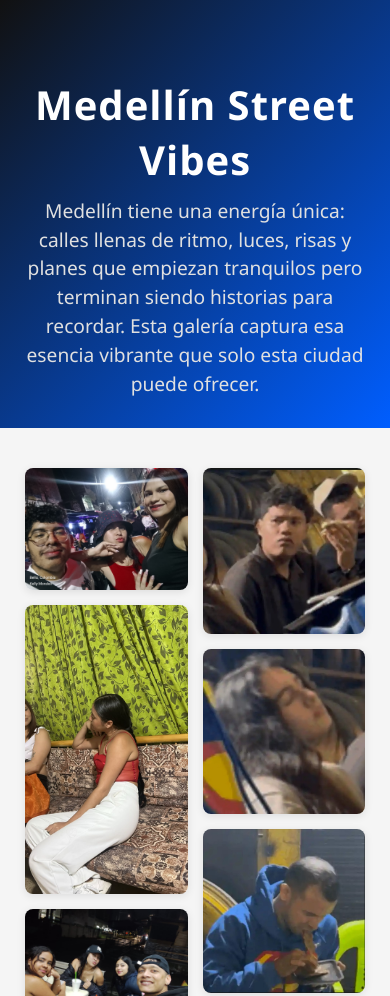
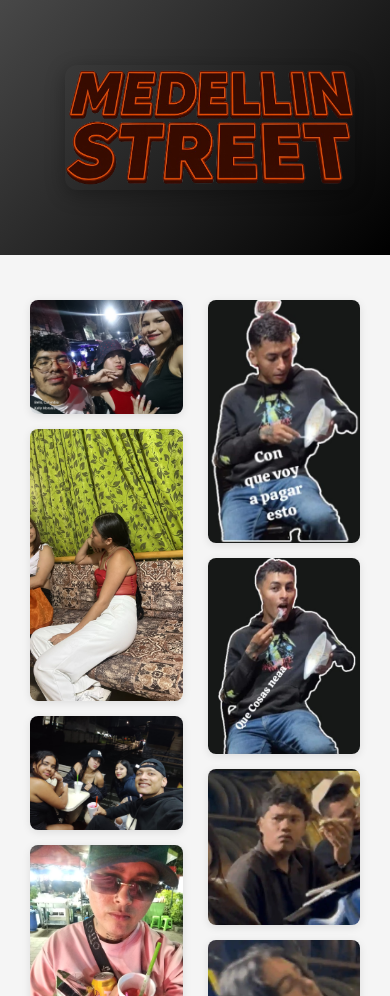
Before and after one commit to dacanasva/Medellin-stret, a plain HTML site: page index.html in a window 390 px wide. Shown: the top 996 px of the page. Drawn offline with Linux system fonts and the light colour scheme.

Commit message:
mejorado

```diff
--- a/index.html
+++ b/index.html
@@ -4,6 +4,7 @@
 <head>
   <meta charset="UTF-8">
   <meta name="viewport" content="width=device-width, initial-scale=1.0">
+  <link rel="shortcut icon" href="contenido/MEDELLIN STREET-logo.png" type="image/x-icon">
   <title>Medellín Street Vibes</title>
   <style>
     /* ===== Estilos generales ===== */
@@ -91,7 +92,7 @@
     }
 
     footer span {
-      color: #0e6cfb;
+      color: #ff0000;
       font-weight: bold;
     }
 
@@ -110,7 +111,8 @@
 
     @media (max-width: 480px) {
       .galeria-wrapper {
-    max-height: 1500px; /* ajusta a lo que visualmente te parezca razonable */
+        max-height: 1500px;
+        /* ajusta a lo que visualmente te parezca razonable */
         overflow: hidden;
         position: relative;
       }
@@ -119,7 +121,7 @@
         display: block;
         text-align: center;
         margin: 20px auto;
-    background: #005eff;
+        background: #000000;
         color: white;
         padding: 12px 24px;
         border-radius: 8px;
@@ -128,22 +130,105 @@
       }
     }
 
+
+
+
+
+    /* ===== Header actualizado con imagen ===== */
+    header {
+      background: linear-gradient(135deg, #484848, #000000);
+      color: #fff;
+      padding: 0;
+      text-align: center;
+    }
+
+    .header-contenido {
+      display: flex;
+      flex-direction: row;
+      align-items: center;
+      justify-content: center;
+      flex-wrap: wrap;
+      padding: 50px;
+      max-width: 1200px;
+      margin: auto;
+    }
+
+    .header-img {
+      max-width: 400px;
+      width: 100%;
+      height: auto;
+      border-radius: 12px;
+      box-shadow: 0 5px 20px rgba(0, 0, 0, 0.3);
+      margin: 15px;
+    }
+
+    /* ===== Responsive ajustes header ===== */
+    @media (max-width: 768px) {
+      .header-contenido {
+        flex-direction: column;
+        text-align: center;
+      }
+
+      .header-texto {
+        text-align: center;
+      }
+    }
+
+
+
+    .item {
+      display: inline-block;
+      margin: 5px;
+    }
+
+    #pagination {
+      text-align: center;
+      margin-top: 20px;
+    }
+
+    #pagination button {
+      margin: 2px;
+      padding: 5px 10px;
+      border: none;
+      background-color: #ddd;
+      cursor: pointer;
+    }
+
+    #pagination button.active {
+      background-color: #333;
+      color: white;
+    }
   </style>
 </head>
 
 <body>
   <!-- ===== Encabezado ===== -->
   <header>
-    <h1>Medellín Street Vibes</h1>
-    <p>Medellín tiene una energía única: calles llenas de ritmo, luces, risas y planes que empiezan tranquilos pero
-      terminan siendo historias para recordar.
-      Esta galería captura esa esencia vibrante que solo esta ciudad puede ofrecer.</p>
+    <div class="header-contenido">
+      <img src="contenido/MEDELLIN STREET-logo.png" alt="Medellín Street Vibes" class="header-img">
+    </div>
   </header>
 
+
   <!-- ===== Galería ===== -->
-  <section class="galeria-wrapper"></section>
-  <section class="galeria" id="galeria">
-    <!-- === Imágenes === -->
+  <section class="galeria-wrapper">
+    <section class="galeria" id="galeria"></section>
+    <div id="pagination"></div>
+  </section>
+
+
+  <!-- ===== Footer ===== -->
+  <footer>
+    <p><span>Porque Medellín Street nunca decepciona:</span> cada vez que dicen “plan tranqui”,
+      termina siendo todo menos tranqui. Y así nos gusta.</p>
+  </footer>
+
+  <script>
+    // Cantidad de ítems por página
+    const ITEMS_PER_PAGE = 50;
+
+    // Lista de todos los elementos (img y video)
+    const itemsHTML = `
       <div class="item"><img src="contenido/M1.jpeg" alt="Foto 1" loading="lazy"></div>
     <div class="item"><img src="contenido/M2.jpeg" alt="Foto 2" loading="lazy"></div>
     <div class="item"><img src="contenido/M3.jpeg" alt="Foto 3" loading="lazy"></div>
@@ -178,9 +263,7 @@
     <div class="item"><img src="contenido/M32.jpeg" alt="Foto 32" loading="lazy"></div>
     <div class="item"><img src="contenido/M33.jpeg" alt="Foto 33" loading="lazy"></div>
     <div class="item"><img src="contenido/M34.jpeg" alt="Foto 34" loading="lazy"></div>
-
-
-    <!-- === Videos === -->
+    <!-- Agrega aquí el resto de las imágenes y videos -->
     <div class="item"><video autoplay muted loop playsinline controls poster="contenido/V1.mp4">
         <source src="contenido/V1.mp4" type="video/mp4">
       </video></div>
@@ -247,26 +330,54 @@
     <div class="item"><video autoplay muted loop playsinline controls poster="contenido/V23.mp4">
         <source src="contenido/V22.mp4" type="video/mp4">
       </video></div>
-    <div class="item"><video autoplay muted loop playsinline controls poster="contenido/V2.mp4">
+    <div class="item"><video autoplay muted loop playsinline controls poster="contenido/V24.mp4">
         <source src="contenido/V23.mp4" type="video/mp4">
       </video></div>
-  </section>
-  <div class="ver-mas-btn" onclick="expandGaleria()">Ver más</div>
+    <!-- ... resto de videos -->
+  `;
 
-  <!-- ===== Footer ===== -->
-  <footer>
-    <p><span>Porque Medellín Street nunca decepciona:</span> cada vez que dicen “plan tranqui”,
-      termina siendo todo menos tranqui. Y así nos gusta.</p>
-  </footer>
+    // Convertimos en elementos
+    const tempContainer = document.createElement("div");
+    tempContainer.innerHTML = itemsHTML;
+    const allItems = Array.from(tempContainer.children);
 
-  <script>
-    function expandGaleria() {
-      const wrapper = document.querySelector('.galeria-wrapper');
-      wrapper.style.maxHeight = 'none';
-      wrapper.style.overflow = 'visible';
-      document.querySelector('.ver-mas-btn').style.display = 'none';
+    let currentPage = 1;
+
+    function renderGallery(page) {
+      const galeria = document.getElementById("galeria");
+      galeria.innerHTML = ""; // limpiar
+
+      const start = (page - 1) * ITEMS_PER_PAGE;
+      const end = start + ITEMS_PER_PAGE;
+      const pageItems = allItems.slice(start, end);
+
+      pageItems.forEach(item => galeria.appendChild(item.cloneNode(true)));
     }
+
+    function renderPagination() {
+      const pagination = document.getElementById("pagination");
+      pagination.innerHTML = "";
+
+      const totalPages = Math.ceil(allItems.length / ITEMS_PER_PAGE);
+
+      for (let i = 1; i <= totalPages; i++) {
+        const btn = document.createElement("button");
+        btn.textContent = i;
+        btn.className = (i === currentPage) ? "active" : "";
+        btn.onclick = () => {
+          currentPage = i;
+          renderGallery(currentPage);
+          renderPagination();
+        };
+        pagination.appendChild(btn);
+      }
+    }
+
+    // Inicializar
+    renderGallery(currentPage);
+    renderPagination();
   </script>
+
 
 </body>
 
```
Also changed, not shown: contenido/MEDELLIN STREET-logo.png (added). Lines whose indentation alone changed are shown as unchanged.
